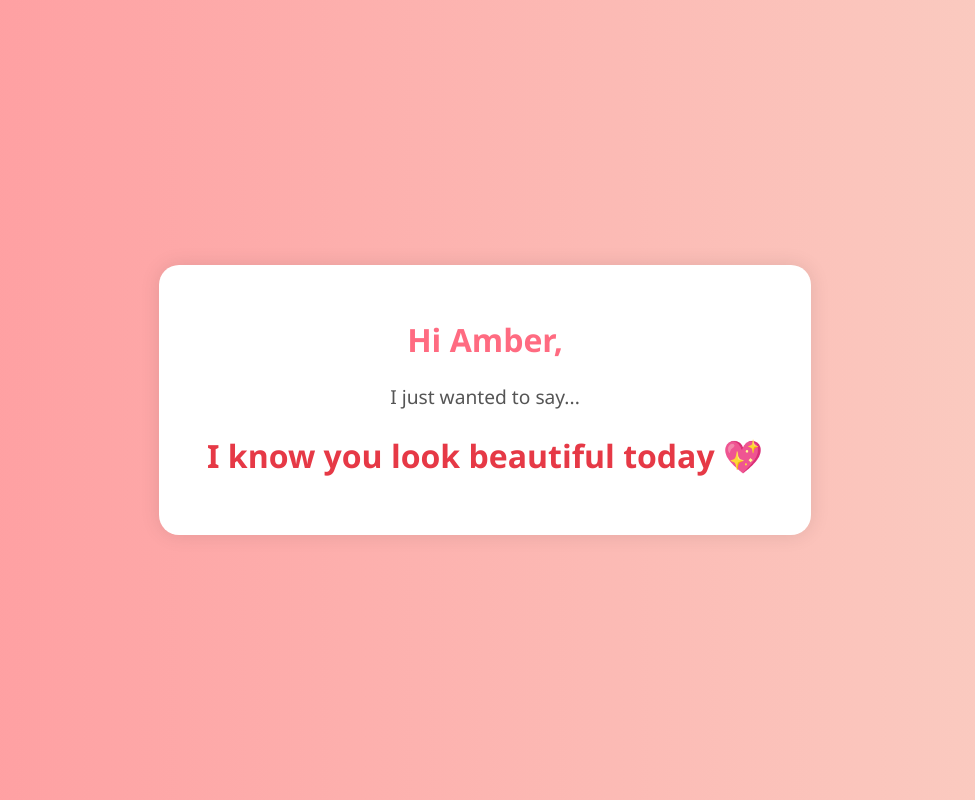
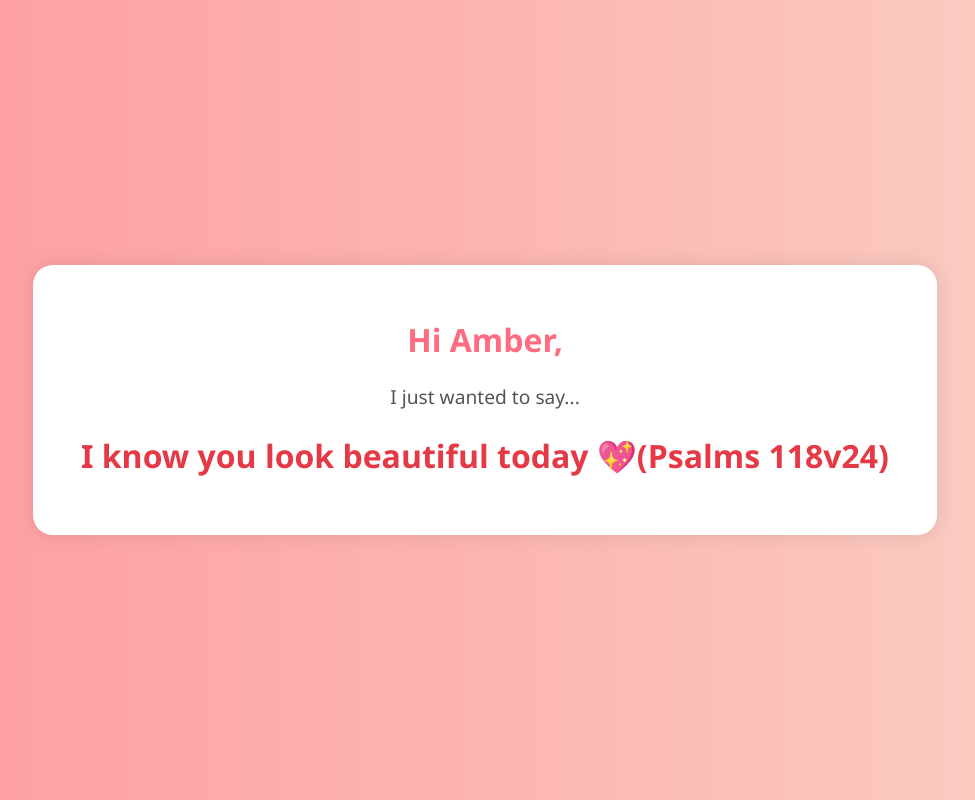
Before and after one commit to Shoax-ops/Practice, a plain HTML site: page index.html in a window 1280 px wide. Shown: the whole page, without its empty margins (155-1130 px from the left). Drawn offline with Linux system fonts and the light colour scheme.

Commit message:
Updated index.html with new message and hearts

```diff
--- a/index.html
+++ b/index.html
@@ -10,7 +10,7 @@
   <div class="container">
     <h1>Hi Amber,</h1>
     <p>I just wanted to say...</p>
-    <h2>I know you look beautiful today 💖</h2>
+    <h2>I know you look beautiful today 💖(Psalms 118v24)</h2>
   </div>
 </body>
 </html>
```
